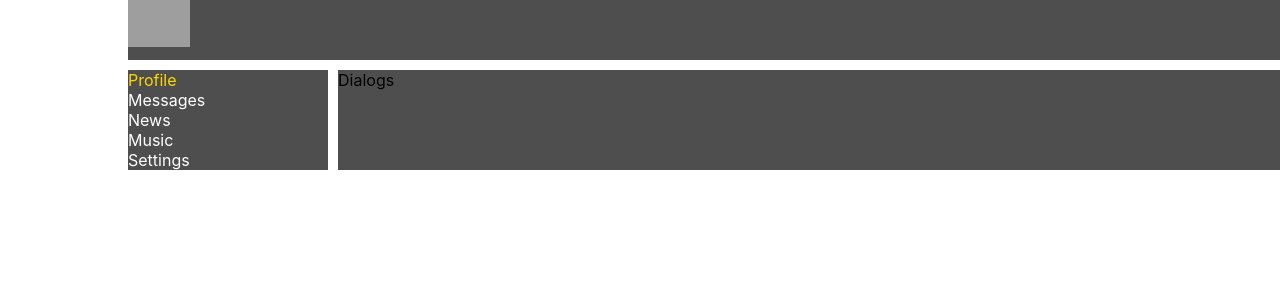
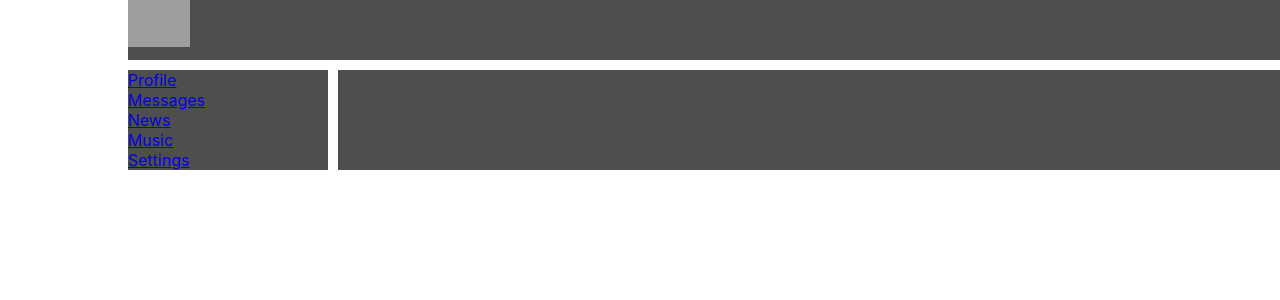
Before and after one commit to Alex-byte256/react-project, a React (Create React App) app: page / in a window 1280 px wide. Shown: the top 300 px of the page. Built offline with nearby package versions, Linux system fonts and the light colour scheme; grey boxes are pictures that could not be loaded.

Commit message:
Route components for Navbar

```diff
--- a/package.json
+++ b/package.json
@@ -8,6 +8,7 @@
     "@testing-library/user-event": "^13.5.0",
     "react": "^17.0.2",
     "react-dom": "^17.0.2",
+    "react-router-dom": "^6.2.1",
     "react-scripts": "5.0.0",
     "web-vitals": "^2.1.3"
   },
--- a/src/App.js
+++ b/src/App.js
@@ -3,17 +3,28 @@
 import Navbar from "./components/Navbar/Navbar";
 import Profile from "./components/Profile/Profile";
 import Dialogs from "./components/Dialogs/Dialogs";
+import News from "./components/News/News";
+import Music from "./components/Music/Music";
+import Settings from "./components/Settings/Settings";
+import { BrowserRouter, Route, Routes } from "react-router-dom";
 
 const App = () => {
   return (
-    <div className="app-wrapper">
-      <Header />
-      <Navbar />
-      <div className="app-wrapper-content">
-        <Dialogs />
+    <BrowserRouter>
+      <div className="app-wrapper">
+        <Header />
+        <Navbar />
+        <div className="app-wrapper-content">
+          <Routes>
+            <Route element={<Profile />} path="profile" />
+            <Route element={<Dialogs />} path="dialogs" />
+            <Route element={<News />} path="news" />
+            <Route element={<Music />} path="music" />
+            <Route element={<Settings />} path="settings" />
+          </Routes>
+        </div>
       </div>
-      {/* <Profile /> */}
-    </div>
+    </BrowserRouter>
   );
 };
 
--- /dev/null
+++ b/src/components/Music/Music.jsx
@@ -0,0 +1,11 @@
+import s from './Music.module.css';
+
+const Music = (props) =>{
+	return (
+<div className={s.content}>
+Music
+</div>
+);
+}
+
+export default Music;
--- a/src/components/Navbar/Navbar.jsx
+++ b/src/components/Navbar/Navbar.jsx
@@ -4,19 +4,19 @@
 	return(
 		<nav className={s.nav}>
         <div className={`${s.item} ${s.active}`}>
-          <a>Profile</a>
+          <a href='/profile'>Profile</a>
         </div>
         <div className={s.item}>
-          <a>Messages</a>
+          <a href='/dialogs'>Messages</a>
         </div>
         <div className={s.item}>
-          <a>News</a>
+          <a href='/news'>News</a>
         </div>
         <div className={s.item}>
-          <a>Music</a>
+          <a href='/music'>Music</a>
         </div>
         <div className={s.item}>
-          <a>Settings</a>
+          <a href='/settings'>Settings</a>
         </div>
       </nav>
 	);
--- /dev/null
+++ b/src/components/News/News.jsx
@@ -0,0 +1,11 @@
+import s from './News.module.css';
+
+const News = (props) =>{
+	return (
+<div className={s.content}>
+News
+</div>
+);
+}
+
+export default News;
--- /dev/null
+++ b/src/components/Settings/Settings.jsx
@@ -0,0 +1,11 @@
+import s from './Settings.module.css';
+
+const Settings = (props) =>{
+	return (
+<div className={s.content}>
+Settings
+</div>
+);
+}
+
+export default Settings;
```
Also changed, not shown: src/components/Music/Music.module.css (added), src/components/News/News.module.css (added), src/components/Settings/Settings.module.css (added), 1 other file (tests, documents, lock files or other folders).
